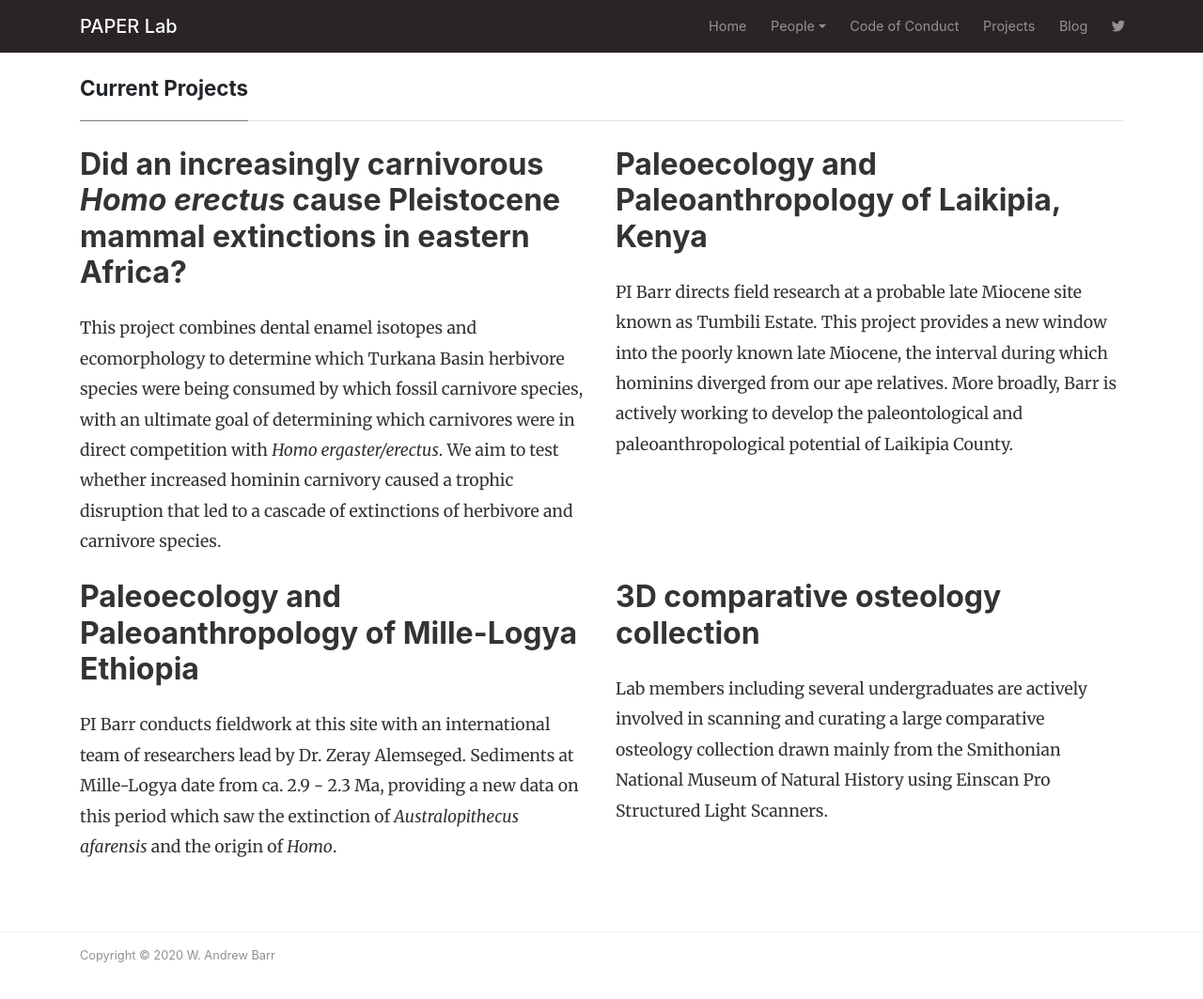
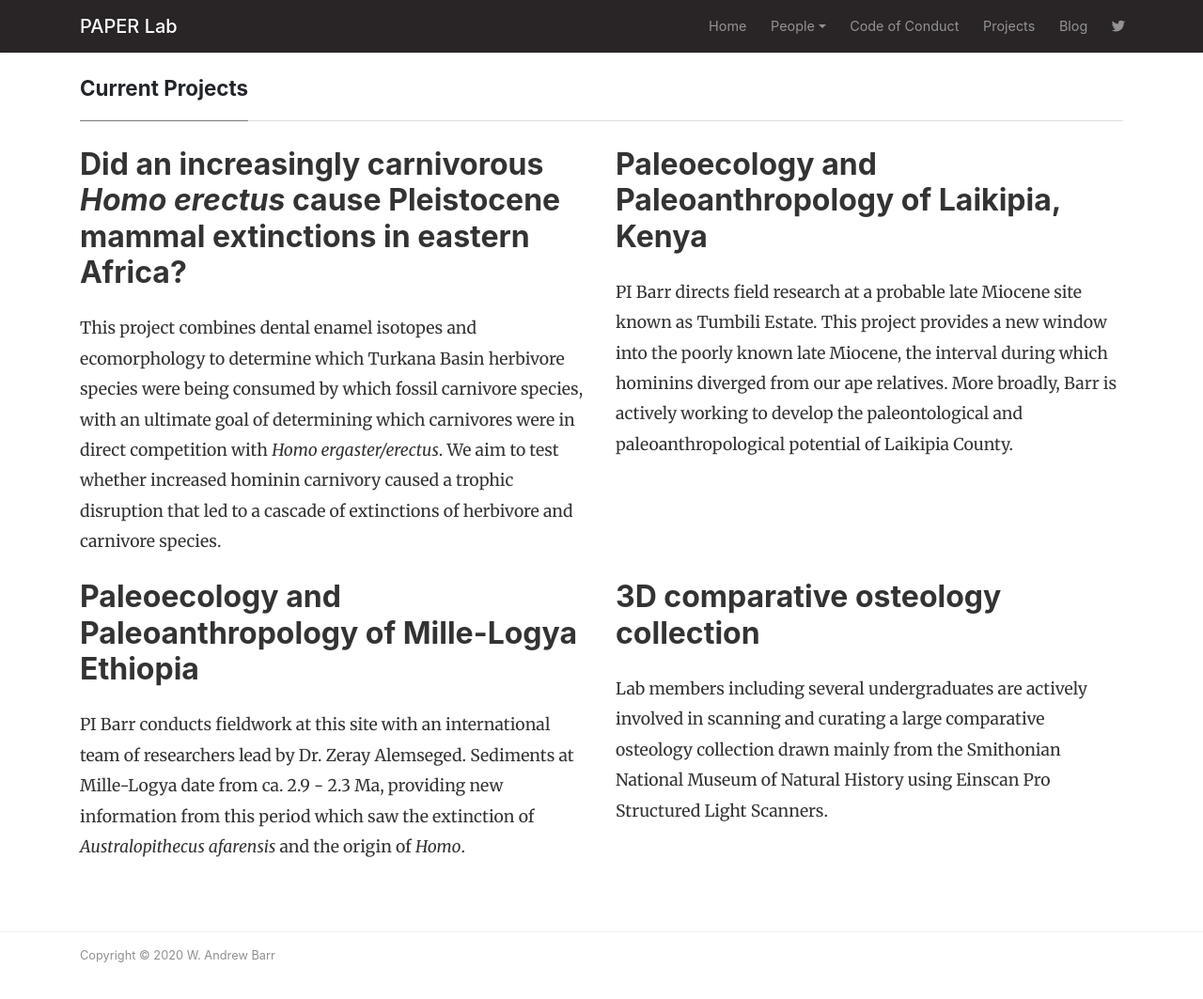
Before and after one commit to wabarr/PAPER, a Jekyll site: the page built from projects.md, in a window 1280 px wide and 1100 px high. Shown: the top 1063 px of the window at 94% size. Built offline with Jekyll 4.4.1, drawn with Linux system fonts in a browser that asks for light colours; nearby versions of some CDN libraries; comment, search, counter and statistics services are not loaded.

Commit message:
Update projects.yml

```diff
--- a/_data/projects.yml
+++ b/_data/projects.yml
@@ -4,6 +4,6 @@
 - name: Paleoecology and Paleoanthropology of Laikipia, Kenya
   description: PI Barr directs field research at a probable late Miocene site known as Tumbili Estate. This project provides a new window into the poorly known late Miocene, the interval during which hominins diverged from our ape relatives.  More broadly, Barr is actively working to develop the paleontological and paleoanthropological potential of Laikipia County.
 - name: Paleoecology and Paleoanthropology of Mille-Logya Ethiopia
-  description: PI Barr conducts fieldwork at this site with an international team of researchers lead by Dr. Zeray Alemseged. Sediments at Mille-Logya date from ca. 2.9 - 2.3 Ma, providing a new data on this period which saw the extinction of <em>Australopithecus afarensis</em> and the origin of <em>Homo</em>.
+  description: PI Barr conducts fieldwork at this site with an international team of researchers lead by Dr. Zeray Alemseged. Sediments at Mille-Logya date from ca. 2.9 - 2.3 Ma, providing new information from this period which saw the extinction of <em>Australopithecus afarensis</em> and the origin of <em>Homo</em>.
 - name: 3D comparative osteology collection
   description: Lab members including several undergraduates are actively involved in scanning and curating a large comparative osteology collection drawn mainly from the Smithonian National Museum of Natural History using Einscan Pro Structured Light Scanners.
```
